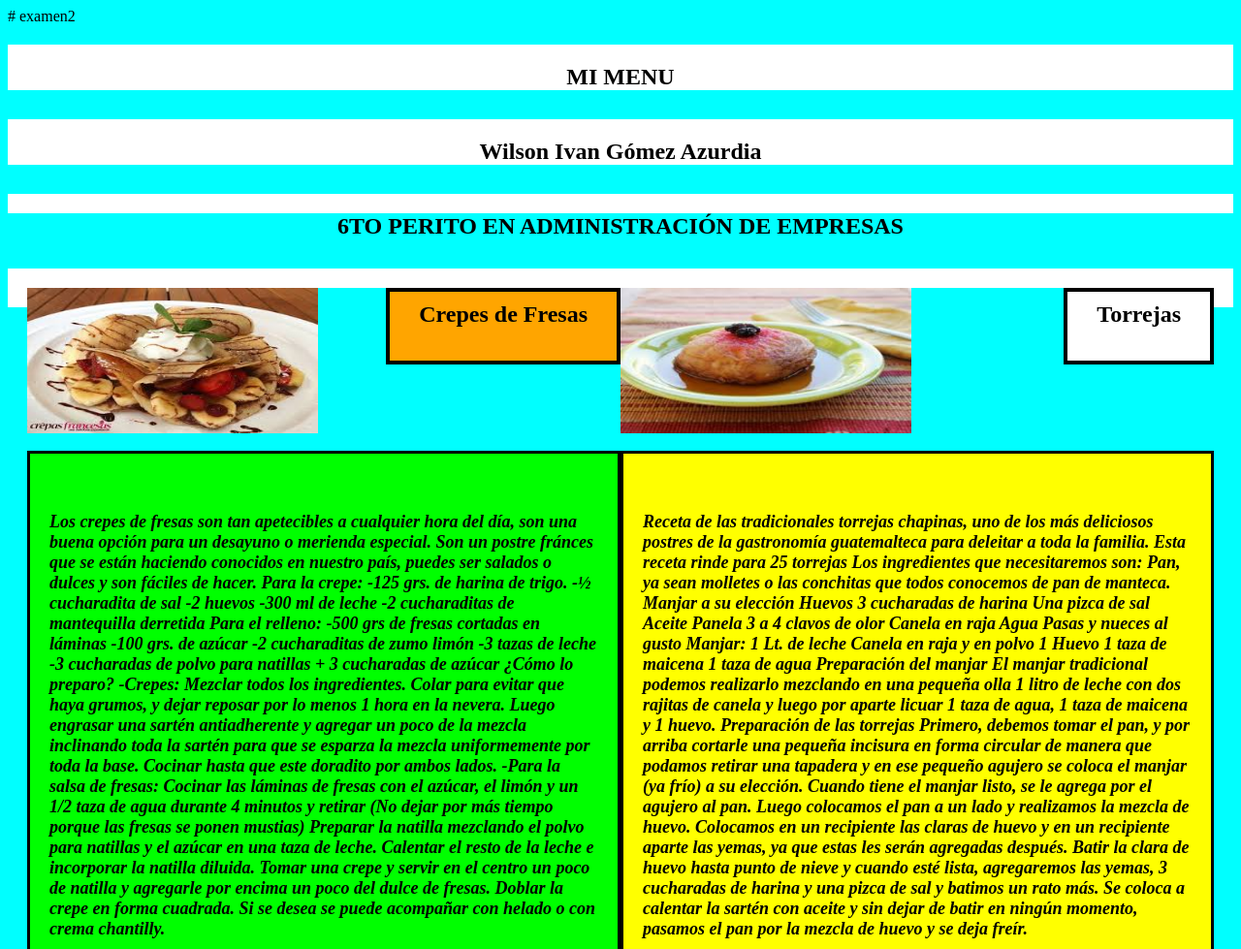
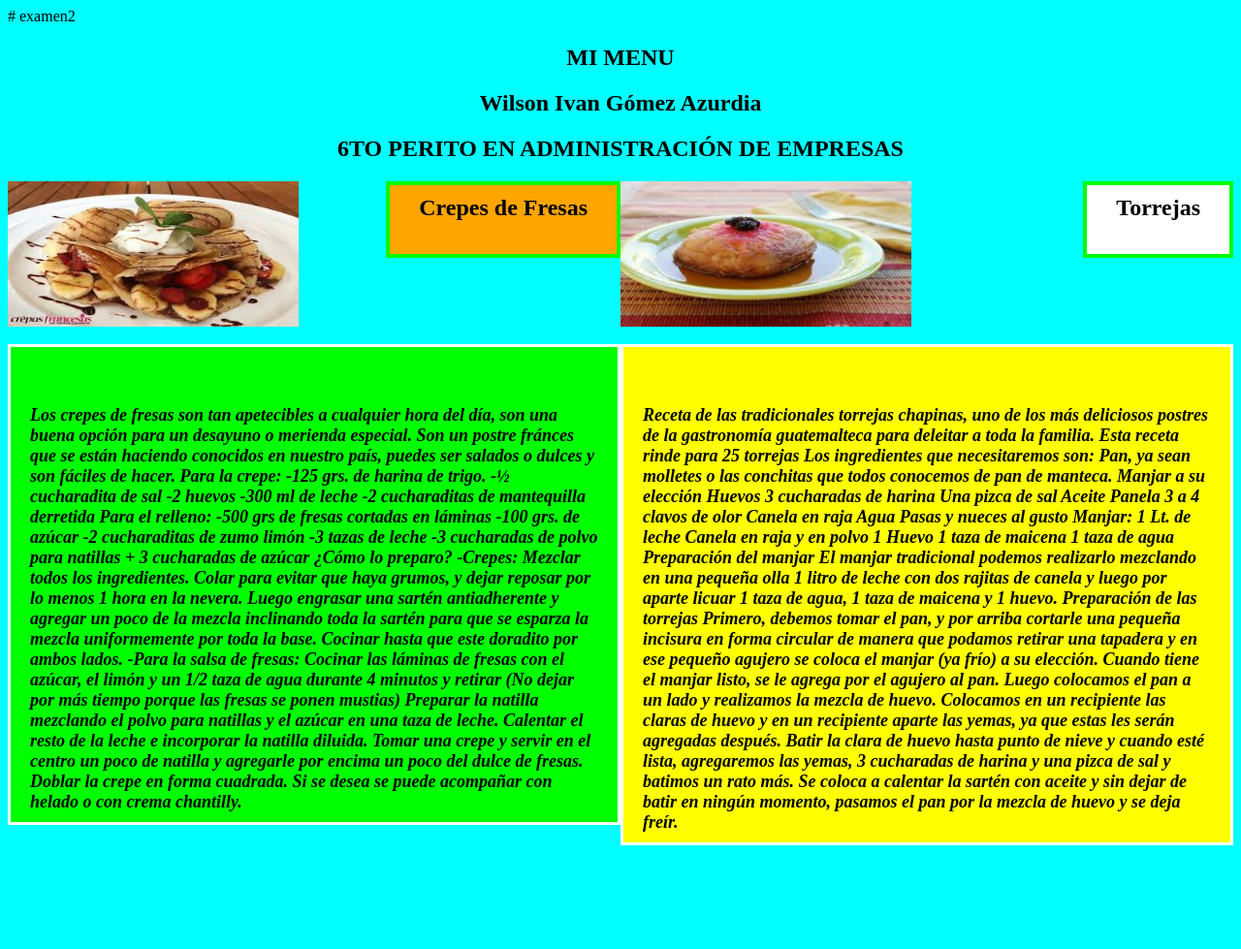
Before and after one commit to wilsonivan/examen2, a plain HTML site: page index.html in a window 1280 px wide. Shown: the top 979 px of the page at 97% size. After the commit the page ends 890 px from the top, so only its background shows below. Drawn offline with Linux system fonts and the light colour scheme.

Commit message:
agregue todo

```diff
--- a/dcss/sol.css
+++ b/dcss/sol.css
@@ -3,23 +3,10 @@
     box-sizing: border-box;
   }
 
-#box{
-    background-color: white;
-    padding:20px;
-
-}
-
-
-h2{
-    margin-bottom: 30px;
-    padding-top: 20px;
-    text-align: center;
-    background-color: white;
-}
 
 #highlight {
     background-color: orange;
-    border: 4px solid black;
+    border: 4px solid lime;
     font-size:24px;
     font-weight: bold;
     font-color:black;
@@ -29,7 +16,7 @@ h2{
 }
 #highlight2 {
     background-color: white;
-    border: 4px solid black;
+    border: 4px solid lime;
     font-size:24px;
     font-weight: bold;
     font-color:black;
@@ -40,7 +27,7 @@ h2{
 
 #p1 {
     padding: 60px 20px 10px 20px;
-    border: 3px solid;
+    border: 3px solid white;
     font-size:18px;
     background-color:lime;
     color:black;
@@ -50,7 +37,7 @@ h2{
 
 #p2 {
      padding: 60px 20px 10px 20px;
-    border: 3px solid;
+    border: 3px solid white;
     font-size:18px;
     background-color:yellow;
     color:black;
--- a/index.html
+++ b/index.html
@@ -8,8 +8,8 @@
 	<link rel="stylesheet" type="text/css" href="dcss/sol.css">
 </head>
 <body>
-<h2>MI MENU</h1>
-<h2>Wilson Ivan Gómez Azurdia</h2>
+<h2><center>MI MENU</center></h2>
+<h2><center>Wilson Ivan Gómez Azurdia</center></h2>
 <h2><center>6TO PERITO EN ADMINISTRACIÓN DE EMPRESAS</center></h2>
 <div class="fili"
 <div id="box">
```
